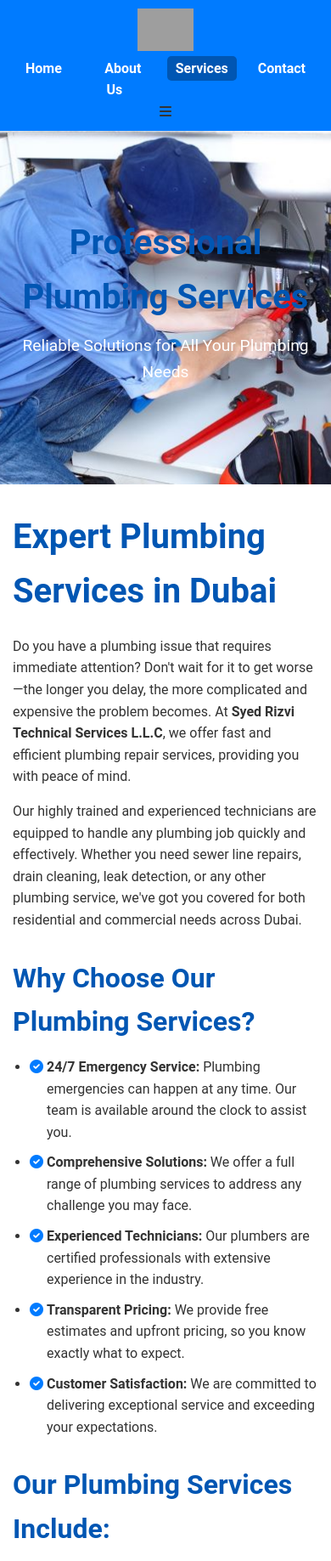
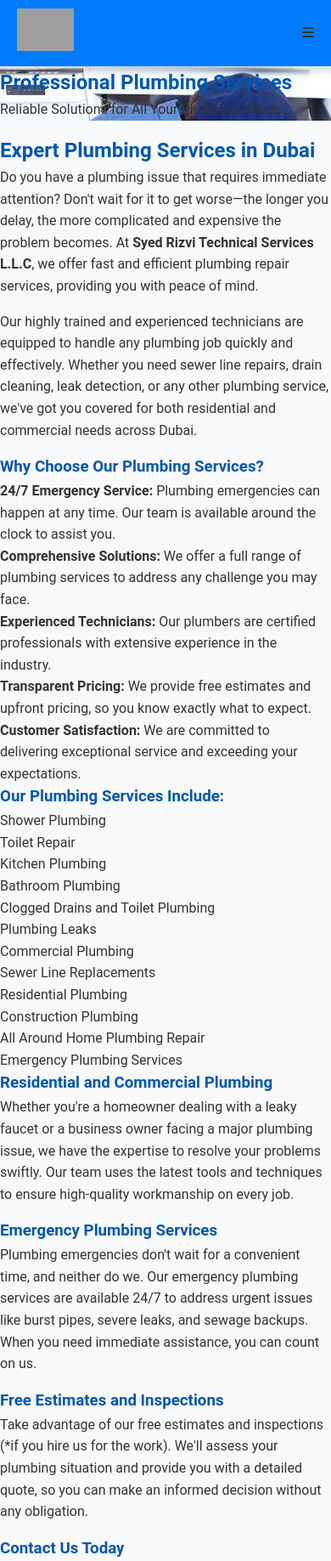
Before and after one commit to rishabh-ml/rishabh-ml.github.io, a PHP site: page /plumbing.html in a window 390 px wide. Shown: the top 1837 px of the page at 85% size. Run offline with PHP 8.4, Linux system fonts and the light colour scheme; grey boxes are pictures that could not be loaded.

Commit message:
responsiveness changes

```diff
--- a/styles.css
+++ b/styles.css
@@ -37,10 +37,16 @@ header {
   display: flex;
   justify-content: space-between;
   align-items: center;
+  position: relative;
 }
 
 header .logo img {
   height: 50px;
+}
+
+header nav {
+  display: flex;
+  align-items: center;
 }
 
 header nav ul {
@@ -50,20 +56,62 @@ header nav ul {
 }
 
 header nav ul li a {
-  color: rgb(147, 189, 228);
+  color: #ffffff;
   font-weight: bold;
   padding: 5px 10px;
   border-radius: 5px;
+  transition: background-color 0.3s ease;
 }
 
 header nav ul li a.active,
 header nav ul li a:hover {
-  background: #d9dde0;
+  background-color: #0056b3;
+}
+
+/* Menu Icon (Hamburger) */
+.menu-icon {
+  display: none;
+  font-size: 1.5rem;
+  color: #ffffff;
+  cursor: pointer;
+}
+
+/* Responsive Navigation Menu */
+@media (max-width: 768px) {
+  header nav ul {
+      flex-direction: column;
+      position: absolute;
+      top: 70px;
+      right: 0;
+      background-color: #007BFF;
+      width: 100%;
+      max-height: 0;
+      overflow: hidden;
+      transition: max-height 0.3s ease-in-out;
+  }
+
+  header nav ul.active {
+      max-height: 500px; /* Adjust as needed */
+  }
+
+  header nav ul li {
+      text-align: center;
+      margin: 10px 0;
+  }
+
+  .menu-icon {
+      display: block;
+  }
+
+  header nav {
+      flex-direction: column;
+      align-items: flex-end;
+  }
 }
 
 /* Hero Section */
 .hero {
-  background: url('hero.jpg') no-repeat center center/cover;
+  background: url('background.jpg') no-repeat center center/cover;
   text-align: center;
   padding: 100px 20px;
   color: #fff;
@@ -267,310 +388,6 @@ header nav ul li a:hover {
 }
 
 /* Footer */
-footer {
-  background: #333;
-  color: white;
-  padding: 20px 10px;
-  text-align: center;
-}
-
-.footer-container {
-  display: flex;
-  flex-wrap: wrap;
-  justify-content: space-between;
-  gap: 20px;
-  text-align: left;
-}
-
-.footer-container img {
-  height: 50px;
-}
-
-.footer-container h4 {
-  margin-bottom: 10px;
-}
-
-.footer-links ul {
-  list-style: none;
-  padding: 0;
-}
-
-.footer-links ul li a {
-  color: white;
-  font-size: 0.9rem;
-  margin-bottom: 5px;
-  display: inline-block;
-}
-
-.footer-contact .social-icons a {
-  margin-right: 10px;
-  color: white;
-  font-size: 1.2rem;
-  transition: color 0.3s ease-in-out;
-}
-
-.footer-contact .social-icons a:hover {
-  color: #007BFF;
-}
-
-/* Responsive Design */
-@media (max-width: 768px) {
-  header {
-      flex-direction: column;
-      text-align: center;
-  }
-
-  .hero h1 {
-      font-size: 2rem;
-  }
-
-  .service-grid {
-      grid-template-columns: 1fr;
-  }
-
-  .reasons-grid {
-      grid-template-columns: 1fr;
-  }
-
-  .footer-container {
-      flex-direction: column;
-      text-align: center;
-  }
-}
-
-/* Service Pages Common Styles */
-
-/* Page Banner */
-.page-banner {
-  background-size: cover;
-  background-position: center;
-  padding: 100px 20px;
-  color: white;
-  text-align: center;
-}
-
-.page-banner .banner-content h1 {
-  font-size: 3rem;
-  margin-bottom: 10px;
-}
-
-.page-banner .banner-content p {
-  font-size: 1.5rem;
-}
-
-/* Service Details Section */
-.service-details {
-  padding: 50px 20px;
-  background-color: #ffffff;
-}
-
-.service-details .container {
-  max-width: 1200px;
-  margin: 0 auto;
-}
-
-.service-details h2 {
-  font-size: 2.5rem;
-  margin-bottom: 20px;
-}
-
-.service-details h3 {
-  font-size: 2rem;
-  margin-top: 30px;
-  margin-bottom: 15px;
-}
-
-.service-details p {
-  margin-bottom: 15px;
-  color: #333;
-}
-
-.service-details ul, .service-details ol {
-  margin-left: 20px;
-  margin-bottom: 20px;
-}
-
-.service-details li {
-  margin-bottom: 10px;
-  position: relative;
-  padding-left: 20px;
-}
-
-.service-details li::before {
-  content: "\f058"; /* Font Awesome check-circle icon */
-  font-family: "Font Awesome 5 Free";
-  font-weight: 900;
-  position: absolute;
-  left: 0;
-  color: #007BFF;
-}
-
-.service-details a.btn {
-  display: inline-block;
-  margin-top: 20px;
-}
-
-/* Specific Styles for Service Pages */
-
-/* Service List (Plumbing Work) */
-.service-list {
-  display: flex;
-  flex-wrap: wrap;
-  gap: 20px;
-  margin-bottom: 30px;
-}
-
-.service-list ul {
-  flex: 1 1 200px;
-  list-style: none;
-  padding: 0;
-}
-
-.service-list ul li {
-  margin-bottom: 10px;
-  position: relative;
-  padding-left: 20px;
-}
-
-.service-list ul li::before {
-  content: "\f058"; /* Font Awesome check-circle icon */
-  font-family: "Font Awesome 5 Free";
-  font-weight: 900;
-  position: absolute;
-  left: 0;
-  color: #007BFF;
-}
-
-/* Industries List (False Ceiling Work) */
-.industries-list {
-  columns: 2;
-  -webkit-columns: 2;
-  -moz-columns: 2;
-  list-style: none;
-  padding: 0;
-}
-
-.industries-list li {
-  margin-bottom: 10px;
-  position: relative;
-  padding-left: 20px;
-}
-
-.industries-list li::before {
-  content: "\f058"; /* Font Awesome check-circle icon */
-  font-family: "Font Awesome 5 Free";
-  font-weight: 900;
-  position: absolute;
-  left: 0;
-  color: #007BFF;
-}
-
-/* Responsive Adjustments for Service Pages */
-@media (max-width: 768px) {
-  .industries-list {
-      columns: 1;
-  }
-
-  .service-details {
-      padding: 30px 15px;
-  }
-
-  .page-banner .banner-content h1 {
-      font-size: 2.5rem;
-  }
-
-  .page-banner .banner-content p {
-      font-size: 1.2rem;
-  }
-}
-/* Navigation Bar Styles */
-header nav ul li a {
-  color: #ffffff;
-  font-weight: bold;
-  padding: 5px 10px;
-  border-radius: 5px;
-  transition: background-color 0.3s ease;
-}
-
-header nav ul li a.active,
-header nav ul li a:hover {
-  background-color: #0056b3;
-}
-
-/* Service Grid and Project Grid */
-.service-grid, .project-grid {
-  display: grid;
-  grid-template-columns: repeat(auto-fit, minmax(250px, 1fr));
-  gap: 20px;
-  justify-items: center;
-}
-
-/* Service Item */
-.service-item, .project-item {
-  background: #fff;
-  padding: 20px;
-  border-radius: 8px;
-  box-shadow: 0 4px 8px rgba(0, 0, 0, 0.1);
-  text-align: center;
-  transition: transform 0.3s ease, box-shadow 0.3s ease;
-  width: 100%;
-  max-width: 300px;
-}
-
-.service-item:hover, .project-item:hover {
-  transform: translateY(-10px);
-  box-shadow: 0 15px 25px rgba(0, 0, 0, 0.3);
-}
-
-/* Service and Project Images */
-.service-item img, .project-item img {
-  width: 100%;
-  height: 200px;
-  object-fit: cover;
-  border-radius: 8px;
-  margin-bottom: 10px;
-}
-
-/* Service and Project Titles */
-.service-item h3, .project-item h3 {
-  font-size: 1.5rem;
-  color: #0056b3;
-  margin-bottom: 10px;
-}
-
-/* Service and Project Descriptions */
-.service-item p, .project-item p {
-  font-size: 1rem;
-  color: #666;
-  margin-bottom: 15px;
-}
-
-/* Service and Project Buttons */
-.service-item .btn, .project-item .btn {
-  display: inline-block;
-  padding: 8px 15px;
-  background: #007BFF;
-  color: white;
-  border-radius: 5px;
-  text-decoration: none;
-  transition: background-color 0.3s ease;
-}
-
-.service-item .btn:hover, .project-item .btn:hover {
-  background: #0056b3;
-}
-
-/* Why Choose Us Hover Effect */
-.reasons-grid .reason {
-  transition: transform 0.3s ease, box-shadow 0.3s ease;
-}
-
-.reasons-grid .reason:hover {
-  transform: translateY(-10px);
-  box-shadow: 0 15px 25px rgba(0, 0, 0, 0.2);
-}
-
-/* Footer Styles */
 footer {
   background: #0056b3;
   color: white;
@@ -603,19 +443,12 @@ footer p {
 
 /* Responsive Design */
 @media (max-width: 768px) {
-  header {
-      flex-direction: column;
-      text-align: center;
-  }
-
   .hero h1 {
       font-size: 2rem;
   }
 
-  .service-grid, .project-grid {
-      grid-template-columns: 1fr;
-  }
-
+  .service-grid,
+  .project-grid,
   .reasons-grid {
       grid-template-columns: 1fr;
   }
```
Also changed, not shown: other parts of styles.css (+115 -13 lines), index.html (+40 -112 lines).
